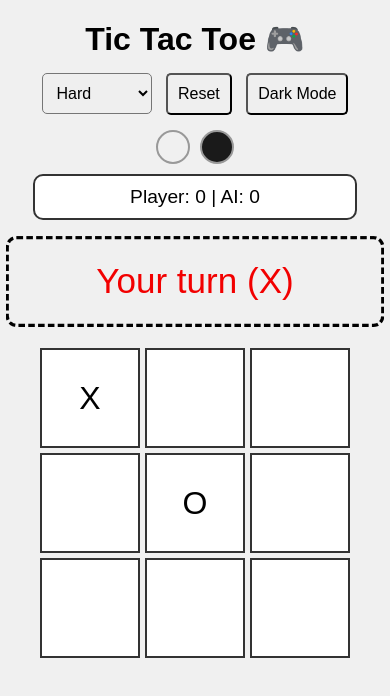
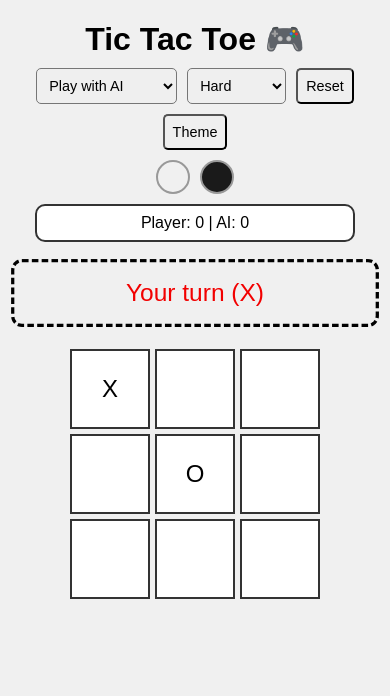
Before and after one commit to Samir2129/tic-tac-toe, a plain HTML site: page index.html in a window 390 px wide. Both pictures are taken after a click on the element 90 px from the left and 398 px from the top of the page. Drawn offline with Linux system fonts and the light colour scheme.

Commit message:
Update index.html

```diff
--- a/index.html
+++ b/index.html
@@ -2,8 +2,8 @@
 <html lang="en">
 <head>
   <meta charset="UTF-8" />
-  <meta name="viewport" content="width=device-width, initial-scale=1.0" />
-  <title>Tic Tac Toe - AI Modes</title>
+  <meta name="viewport" content="width=device-width, initial-scale=1.0"/>
+  <title>Tic Tac Toe - AI & Friend Mode</title>
   <style>
     :root {
       --bg: #f0f0f0;
@@ -13,7 +13,6 @@
       --hover-bg: #eaeaea;
       --win-color: red;
     }
-
     body.dark {
       --bg: #1a1a1a;
       --text: #eee;
@@ -21,7 +20,6 @@
       --cell-border: #777;
       --hover-bg: #3a3a3a;
     }
-
     body {
       font-family: sans-serif;
       background: var(--bg);
@@ -30,29 +28,27 @@
       margin: 0;
       padding: 0;
     }
-
     h1 {
       margin: 20px 0 10px;
     }
-
     #controls {
       margin: 10px;
+      display: flex;
+      flex-wrap: wrap;
+      justify-content: center;
+      gap: 10px;
     }
-
     select, button {
       padding: 10px;
-      margin: 5px;
       font-size: 1rem;
       border-radius: 5px;
     }
-
     #themePanel {
       margin: 10px auto;
       display: flex;
       justify-content: center;
       gap: 10px;
     }
-
     .theme-option {
       width: 30px;
       height: 30px;
@@ -60,7 +56,6 @@
       cursor: pointer;
       border: 2px solid #999;
     }
-
     #score {
       background: var(--board-bg);
       padding: 10px;
@@ -70,12 +65,10 @@
       border-radius: 10px;
       font-size: 1.2rem;
     }
-
     #board-wrapper {
       display: inline-block;
       position: relative;
     }
-
     #board {
       display: grid;
       grid-template-columns: repeat(3, 100px);
@@ -84,9 +77,7 @@
       background: var(--bg);
       padding: 5px;
       border-radius: 10px;
-      position: relative;
     }
-
     .cell {
       background: var(--board-bg);
       border: 2px solid var(--cell-border);
@@ -97,11 +88,9 @@
       cursor: pointer;
       user-select: none;
     }
-
     .cell:hover {
       background: var(--hover-bg);
     }
-
     #messageBox {
       font-size: 2rem;
       padding: 20px;
@@ -111,17 +100,14 @@
       border-radius: 10px;
       animation: popIn 0.5s ease, pulse 1.5s infinite alternate;
     }
-
     @keyframes popIn {
       0% { transform: scale(0.5); opacity: 0; }
       100% { transform: scale(1); opacity: 1; }
     }
-
     @keyframes pulse {
       0% { transform: scale(1); color: var(--text); }
       100% { transform: scale(1.1); color: var(--win-color); }
     }
-
     .win-line {
       position: absolute;
       height: 5px;
@@ -130,21 +116,47 @@
       z-index: 5;
       border-radius: 5px;
     }
-
     .theme-option[data-color="light"] { background: #f0f0f0; }
     .theme-option[data-color="dark"] { background: #1a1a1a; }
+
+    /* Mobile Responsive */
+    @media (max-width: 500px) {
+      #board {
+        grid-template-columns: repeat(3, 80px);
+        grid-template-rows: repeat(3, 80px);
+      }
+      .cell {
+        font-size: 1.5rem;
+      }
+      #messageBox {
+        font-size: 1.4rem;
+        padding: 15px;
+      }
+      #score {
+        font-size: 1rem;
+        padding: 8px;
+      }
+      select, button {
+        padding: 8px;
+        font-size: 0.9rem;
+      }
+    }
   </style>
 </head>
 <body>
   <h1>Tic Tac Toe 🎮</h1>
   <div id="controls">
+    <select id="gameMode" onchange="handleGameModeChange()">
+      <option value="ai">Play with AI</option>
+      <option value="friend">Play with Friend</option>
+    </select>
     <select id="difficulty">
       <option value="easy">Easy</option>
       <option value="moderate">Moderate</option>
       <option value="hard" selected>Hard</option>
     </select>
     <button onclick="resetGame()">Reset</button>
-    <button onclick="toggleTheme()">Dark Mode</button>
+    <button onclick="toggleTheme()">Theme</button>
   </div>
 
   <div id="themePanel">
@@ -152,7 +164,7 @@
     <div class="theme-option" data-color="dark" onclick="setTheme('dark')"></div>
   </div>
 
-  <div id="score">Player: 0 | AI: 0</div>
+  <div id="score">Player 1: 0 | Player 2 / AI: 0</div>
   <div id="messageBox">Your turn (X)</div>
   <div id="board-wrapper">
     <div id="board"></div>
@@ -163,15 +175,16 @@
     const messageBox = document.getElementById("messageBox");
     const scoreDisplay = document.getElementById("score");
     const difficultySelect = document.getElementById("difficulty");
+    const gameModeSelect = document.getElementById("gameMode");
 
     let cells = [];
-    let player = "X";
-    let ai = "O";
-    let currentPlayer = player;
+    let player1 = "X";
+    let player2 = "O";
+    let currentPlayer = player1;
     let gameActive = true;
 
-    let playerScore = parseInt(localStorage.getItem("playerScore")) || 0;
-    let aiScore = parseInt(localStorage.getItem("aiScore")) || 0;
+    let player1Score = parseInt(localStorage.getItem("player1Score")) || 0;
+    let player2Score = parseInt(localStorage.getItem("player2Score")) || 0;
 
     const winPatterns = [
       [0,1,2], [3,4,5], [6,7,8],
@@ -180,9 +193,14 @@
     ];
 
     function updateScore() {
-      scoreDisplay.textContent = `Player: ${playerScore} | AI: ${aiScore}`;
-      localStorage.setItem("playerScore", playerScore);
-      localStorage.setItem("aiScore", aiScore);
+      let mode = gameModeSelect.value;
+      if(mode === "friend") {
+        scoreDisplay.textContent = `Player 1: ${player1Score} | Player 2: ${player2Score}`;
+      } else {
+        scoreDisplay.textContent = `Player: ${player1Score} | AI: ${player2Score}`;
+      }
+      localStorage.setItem("player1Score", player1Score);
+      localStorage.setItem("player2Score", player2Score);
     }
 
     function setMessage(msg) {
@@ -206,12 +224,28 @@
     function handleClick(e) {
       const cell = e.target;
       if (!gameActive || cell.textContent !== "") return;
-      cell.textContent = player;
-      if (checkWin(player)) return endGame("🎉 You win!", true);
-      if (isDraw()) return endGame("😐 It's a draw!", false);
-      currentPlayer = ai;
-      setMessage("AI thinking...");
-      setTimeout(aiMove, 500);
+
+      cell.textContent = currentPlayer;
+
+      if (checkWin(currentPlayer)) {
+        endGame(`🎉 ${currentPlayer === player1 ? "Player 1" : (gameModeSelect.value === "friend" ? "Player 2" : "AI")} wins!`, currentPlayer);
+        return;
+      }
+      if (isDraw()) {
+        endGame("😐 It's a draw!", null);
+        return;
+      }
+
+      if (gameModeSelect.value === "friend") {
+        currentPlayer = (currentPlayer === player1) ? player2 : player1;
+        setMessage(`Player ${currentPlayer === player1 ? "1" : "2"}'s turn (${currentPlayer})`);
+      } else {
+        if (currentPlayer === player1) {
+          currentPlayer = player2;
+          setMessage("AI thinking...");
+          setTimeout(aiMove, 500);
+        }
+      }
     }
 
     function aiMove() {
@@ -227,13 +261,19 @@
       }
 
       if (index !== null) {
-        cells[index].textContent = ai;
-        if (checkWin(ai)) return endGame("🤖 AI wins!", false);
-        if (isDraw()) return endGame("😐 It's a draw!", false);
+        cells[index].textContent = player2;
+        if (checkWin(player2)) {
+          endGame("🤖 AI wins!", player2);
+          return;
+        }
+        if (isDraw()) {
+          endGame("😐 It's a draw!", null);
+          return;
+        }
       }
 
-      currentPlayer = player;
-      setMessage("Your turn (X)");
+      currentPlayer = player1;
+      setMessage(`Your turn (${player1})`);
     }
 
     function randomMove() {
@@ -247,7 +287,7 @@
 
       for (let i = 0; i < 9; i++) {
         if (cells[i].textContent === "") {
-          cells[i].textContent = ai;
+          cells[i].textContent = player2;
           const score = minimax(cells.map(c => c.textContent), 0, false);
           cells[i].textContent = "";
           if (score > bestScore) {
@@ -261,15 +301,15 @@
     }
 
     function minimax(boardState, depth, isMax) {
-      if (checkWinState(boardState, ai)) return 10 - depth;
-      if (checkWinState(boardState, player)) return depth - 10;
+      if (checkWinState(boardState, player2)) return 10 - depth;
+      if (checkWinState(boardState, player1)) return depth - 10;
       if (!boardState.includes("")) return 0;
 
       if (isMax) {
         let best = -Infinity;
         for (let i = 0; i < 9; i++) {
           if (boardState[i] === "") {
-            boardState[i] = ai;
+            boardState[i] = player2;
             best = Math.max(best, minimax(boardState, depth + 1, false));
             boardState[i] = "";
           }
@@ -279,7 +319,7 @@
         let best = Infinity;
         for (let i = 0; i < 9; i++) {
           if (boardState[i] === "") {
-            boardState[i] = player;
+            boardState[i] = player1;
             best = Math.min(best, minimax(boardState, depth + 1, true));
             boardState[i] = "";
           }
@@ -328,17 +368,24 @@
       return cells.every(c => c.textContent !== "");
     }
 
-    function endGame(msg, playerWon) {
+    function endGame(msg, winner) {
       gameActive = false;
       setMessage(msg);
-      if (playerWon) playerScore++; else if (msg.includes("wins")) aiScore++;
+
+      if (winner === player1) {
+        player1Score++;
+      } else if (winner === player2) {
+        player2Score++;
+      }
       updateScore();
+
       setTimeout(resetGame, 2500);
     }
 
     function resetGame() {
       gameActive = true;
-      setMessage("Your turn (X)");
+      currentPlayer = player1;
+      setMessage(`Player 1's turn (${player1})`);
       createBoard();
     }
 
@@ -359,8 +406,22 @@
       }
     }
 
+    function handleGameModeChange() {
+      if(gameModeSelect.value === "friend") {
+        difficultySelect.style.display = "none";
+        setMessage(`Player 1's turn (${player1})`);
+      } else {
+        difficultySelect.style.display = "inline-block";
+        setMessage(`Your turn (${player1})`);
+      }
+      resetGame();
+      updateScore();
+    }
+
+    // Initial setup
     applyTheme();
     updateScore();
+    handleGameModeChange();
     createBoard();
   </script>
 </body>
```
